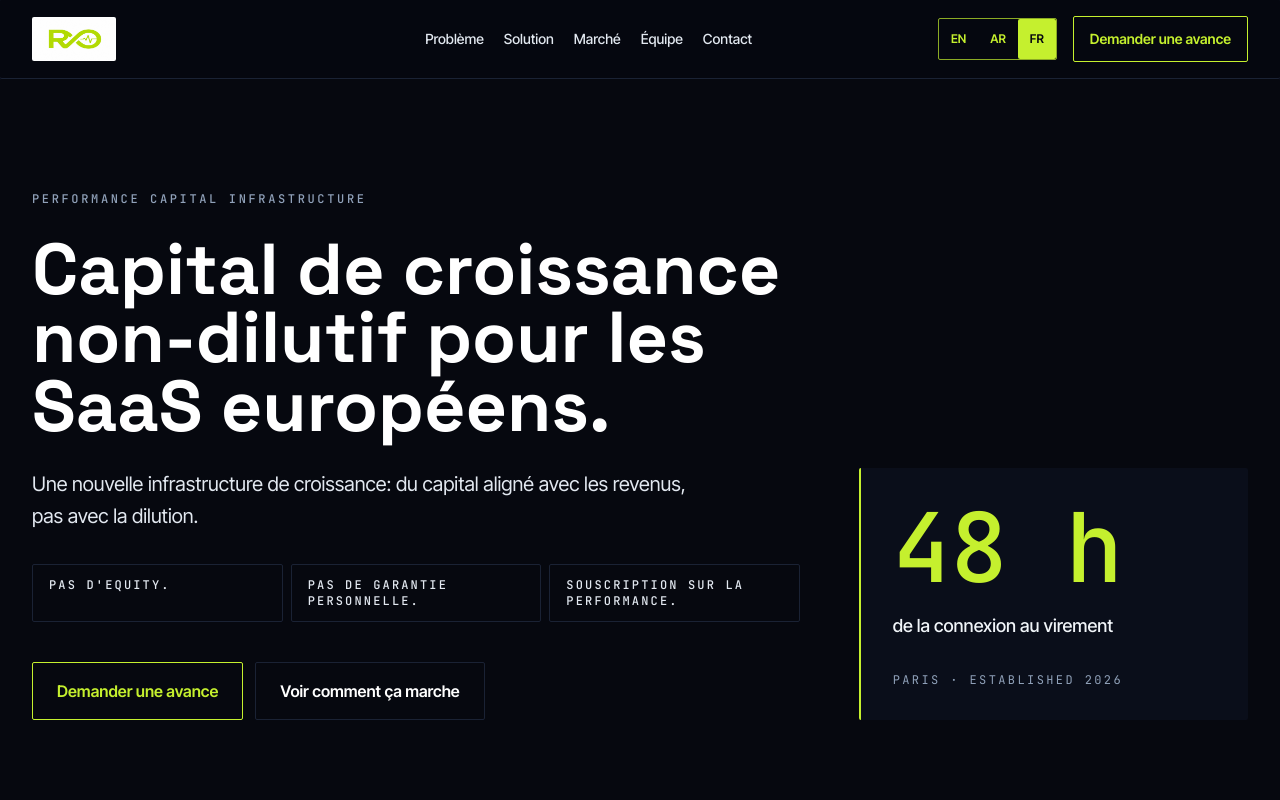
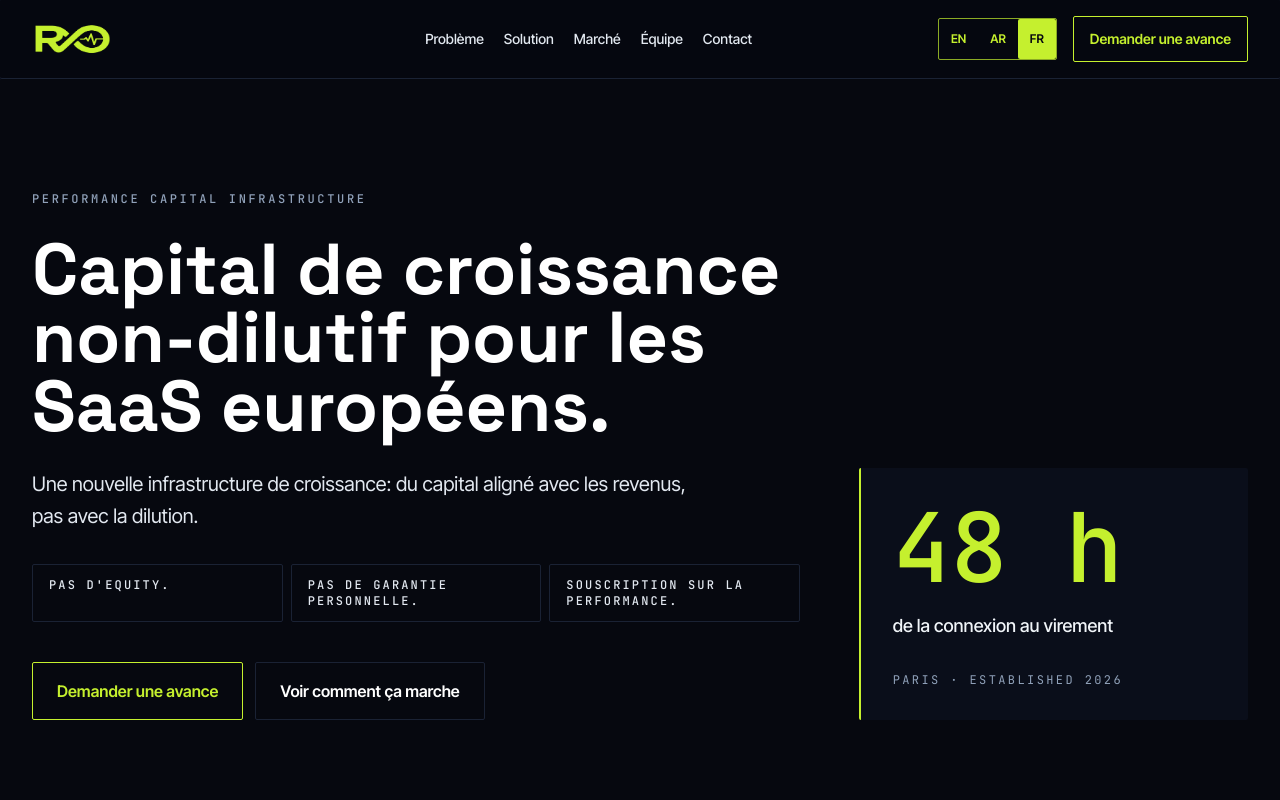
Before and after one commit to magicaiweb/magicai-roasfund, a Next.js app: page /websites/roasfund/ in a window 1280 px wide. Shown: the top 800 px of the page. Built offline with nearby package versions, Linux system fonts and the light colour scheme.

Commit message:
Fix floating header logo

```diff
--- a/app/page.tsx
+++ b/app/page.tsx
@@ -483,13 +483,11 @@ const localeLabels: { code: Locale; label: string }[] = [
 function Logo({ variant = "lime" }: { variant?: "lime" | "ink" }) {
   return (
     <Image
-      src="/websites/roasfund/logo-authoritative-2026-06-05.jpg"
+      src={variant === "ink" ? "/websites/roasfund/logo-ink.png" : "/websites/roasfund/logo-lime.png"}
       alt="Roasfund"
-      width={1280}
-      height={658}
-      className={`h-10 w-auto bg-white object-contain md:h-11 ${
-        variant === "ink" ? "border border-slate-200" : "border border-white/10"
-      }`}
+      width={896}
+      height={353}
+      className="h-7 w-auto object-contain md:h-8"
       unoptimized
       priority={variant === "lime"}
     />
```
